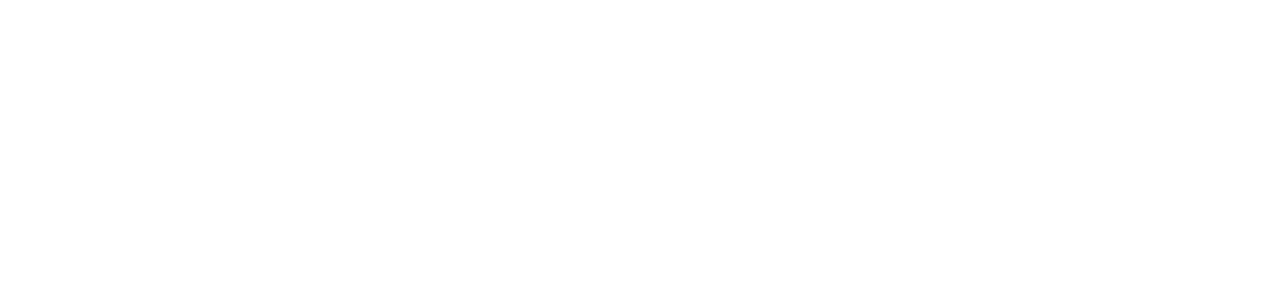
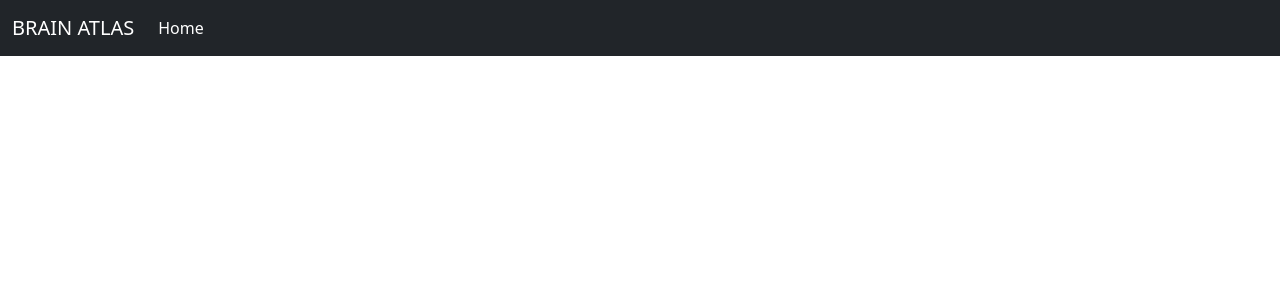
Before and after one commit to imartem1/brain_atlas, a React (Create React App) app: page / in a window 1280 px wide. Shown: the top 300 px of the page. Built offline with nearby package versions, Linux system fonts and the light colour scheme.

Commit message:
add navBar

```diff
--- a/src/app/App.js
+++ b/src/app/App.js
@@ -1,8 +1,12 @@
 import React from "react";
+
+import NavBar from "./components/ui/navBar";
 
 function App() {
     return (
-        <div></div>
+        <div>
+            <NavBar/>
+        </div>
     );
 }
 
--- /dev/null
+++ b/src/app/components/ui/navBar.jsx
@@ -0,0 +1,24 @@
+import React from "react";
+import { Link } from "react-router-dom";
+
+const NavBar = () => {
+    return (
+        <nav className="navbar navbar-expand-lg navbar-dark bg-dark">
+            <div className="container-fluid">
+                <Link className="navbar-brand" href="/">BRAIN ATLAS</Link>
+                <button className="navbar-toggler" type="button" data-bs-toggle="collapse" data-bs-target="#navbarNav" aria-controls="navbarNav" aria-expanded="false" aria-label="Toggle navigation">
+                <span className="navbar-toggler-icon"></span>
+                </button>
+                <div className="collapse navbar-collapse" id="navbarNav">
+                    <ul className="navbar-nav">
+                        <li className="nav-item">
+                            <Link className="nav-link active" aria-current="page" href="#">Home</Link>
+                        </li>
+                    </ul>
+                </div>
+            </div>
+        </nav>
+    );
+};
+
+export default NavBar;
```
